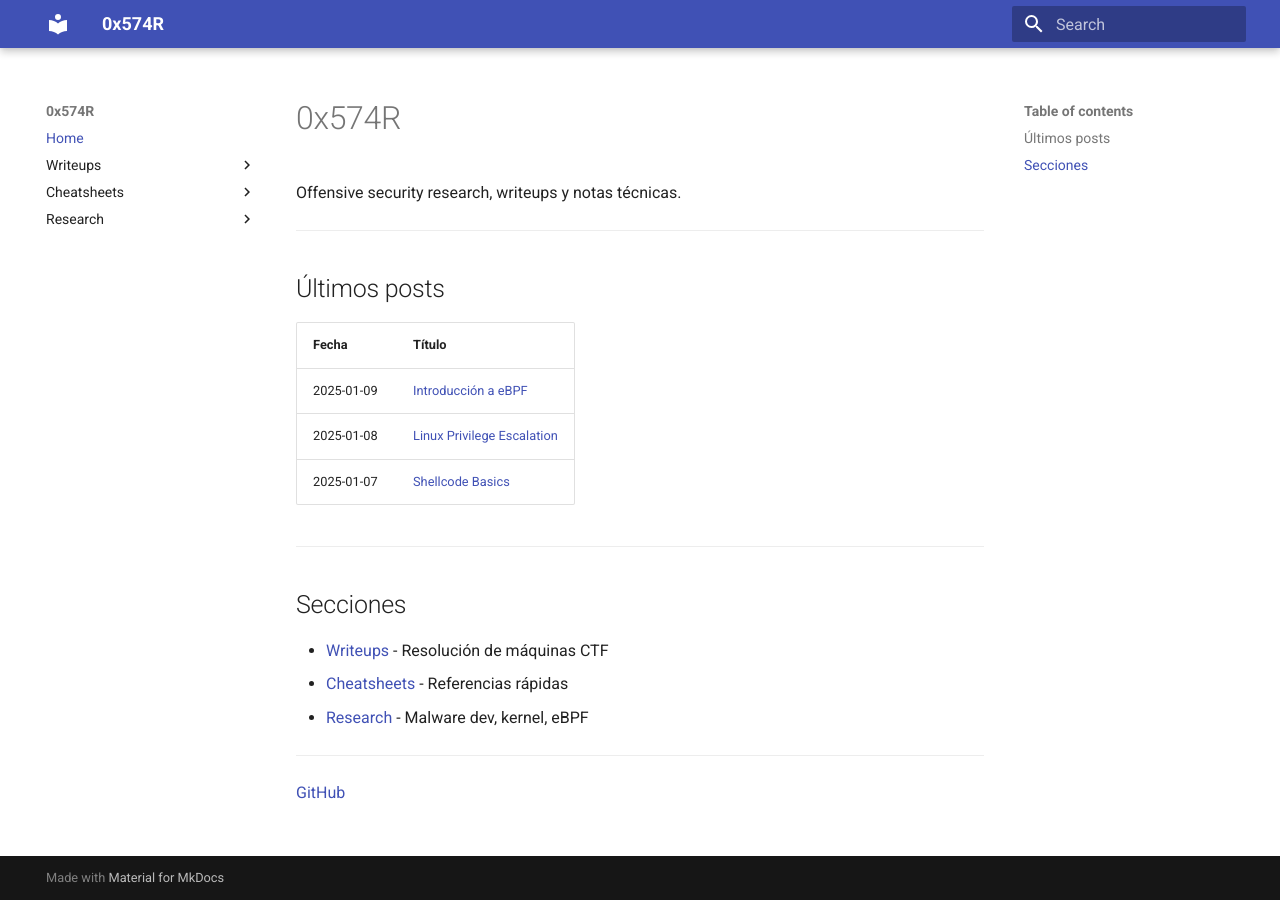
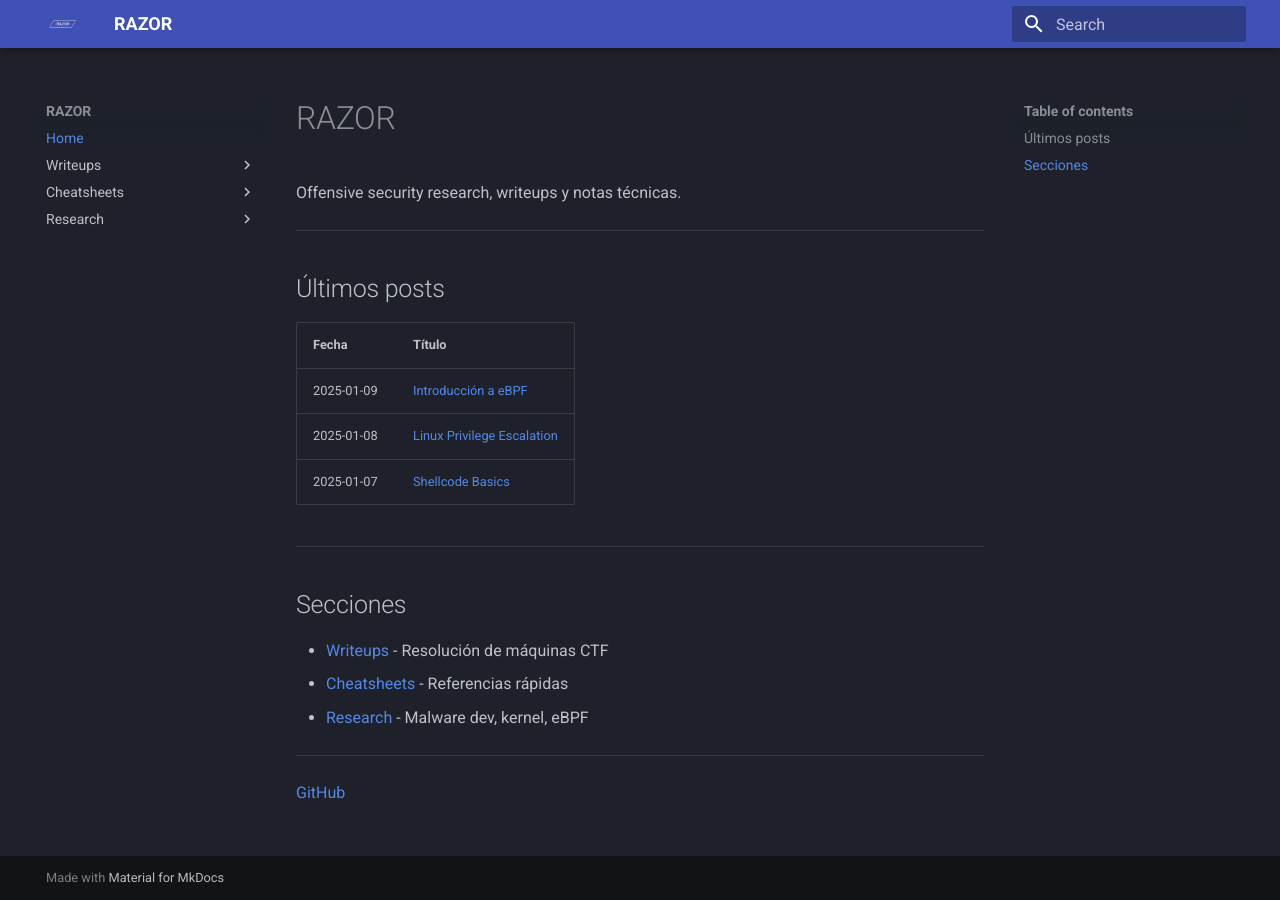
Before and after one commit to 0x574R/0x574R.github.io, an MkDocs documentation site: the page built from docs/index.md, in a window 1280 px wide. Built offline with MkDocs 1.6.1 and Material for MkDocs 9.7.7, drawn with Linux system fonts in a browser that asks for light colours.

Commit message:
6 commit

```diff
--- a/docs/index.md
+++ b/docs/index.md
@@ -1,4 +1,4 @@
-# 0x574R
+# RAZOR
 
 Offensive security research, writeups y notas técnicas.
 
--- a/mkdocs.yml
+++ b/mkdocs.yml
@@ -1,13 +1,15 @@
-site_name: 0x574R
+site_name: RAZOR
 site_url: https://0x574R.github.io
 
 theme:
   name: material
   palette:
-    scheme: default
+    scheme: slate
   font:
     text: Roboto
     code: Roboto Mono
+  logo: assets/logo.png
+  favicon: assets/logo.png
   features:
     - content.code.copy
     - search.highlight
```
Also changed, not shown: docs/assets/logo.png (added).
